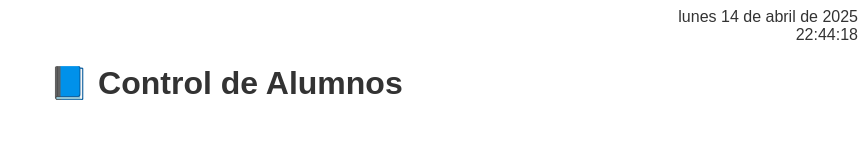
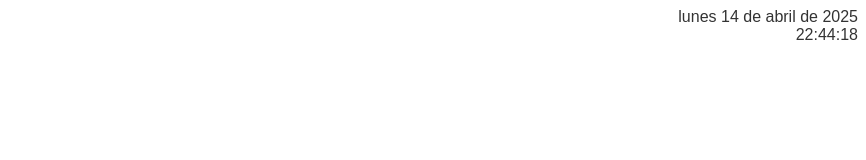
Before and after one commit to codo-coderson/control-pipi-app, a website built with Vite: page index.html in a window 1280 px wide. Shown: the whole page, without its empty margins (414-1280 px from the left). Built offline with nearby package versions, Linux system fonts and the light colour scheme; no server answers; a web font is replaced by a local one.

Commit message:
Update index.html

```diff
--- a/index.html
+++ b/index.html
@@ -28,7 +28,6 @@
     </style>
   </head>
   <body>
-    <h1>📘 Control de Alumnos</h1>
     <script type="module" src="main.js"></script>
   </body>
 </html>
```
